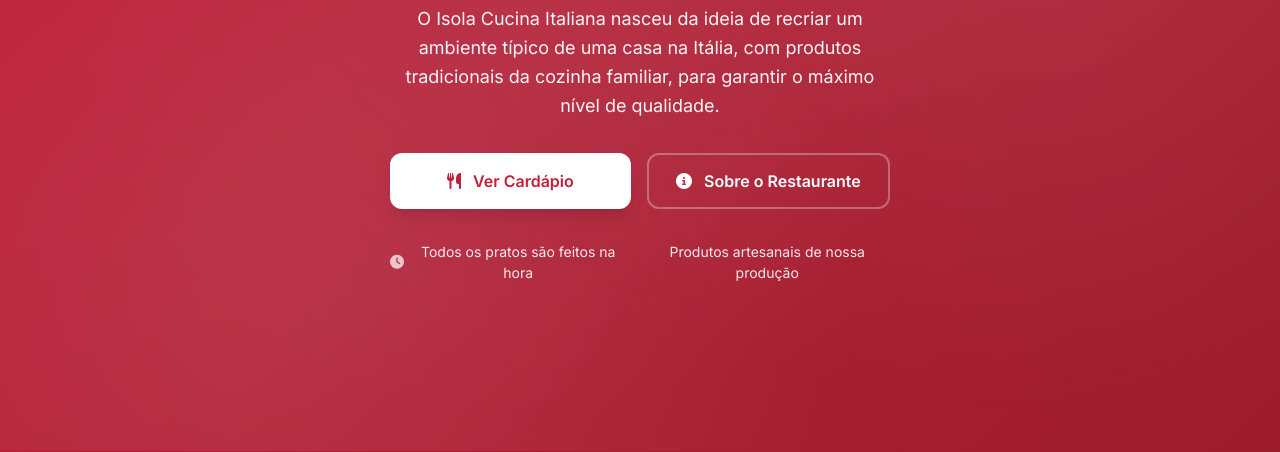
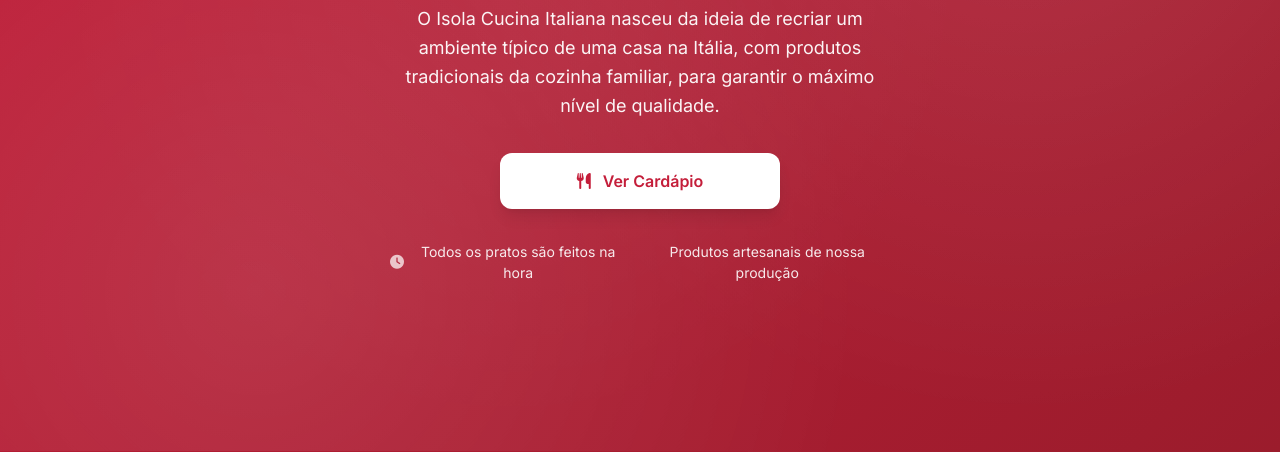
Before and after one commit to monrars1995/isola-cardapio-digita, a website: page index.html in a window 1280 px wide. Shown: the part 348-800 px from the top of the page. Drawn offline with nearby package versions, Linux system fonts and the light colour scheme; some icons are missing; a web font is replaced by a local one.

Commit message:
Corrigir erros no cardápio

```diff
--- a/index.html
+++ b/index.html
@@ -69,10 +69,6 @@
                 <button id="enter-menu" class="welcome-btn primary">
                     <i class="fas fa-utensils"></i>
                     Ver Cardápio
-                </button>
-                <button id="about-restaurant" class="welcome-btn secondary">
-                    <i class="fas fa-info-circle"></i>
-                    Sobre o Restaurante
                 </button>
             </div>
 
--- a/script.js
+++ b/script.js
@@ -154,7 +154,7 @@
                 { name: "I Piani Nuraghe Majore Sella & Mosca", description: "100% Vermentino - Sardegna, Itália", price: "R$115" },
                 { name: "Falanghina Beneventano Black Label IGP", description: "100% Falanghina - Itália", price: "R$105" }
             ],
-            "Vinhos Rosés": [
+            "Vinhos Roses": [
                 { name: "Alghero Rosato Sella & Mosca", description: "100% Sangiovese - Sardegna, Itália", price: "R$120" },
                 { name: "Vivia Susumaniello Salento IGP", description: "100% Susumaniello - Puglia, Itália", price: "R$105" }
             ],
@@ -215,12 +215,6 @@
         menuApp.classList.add('hidden');
         document.body.style.paddingTop = '0';
         clearSearch();
-    };
-
-    const showAbout = () => {
-        // For now, just show the menu - this function is a point of extension for future implementations
-        // Could be expanded to show an about modal or navigate to a dedicated section
-        showMenu();
     };
 
     // Utility functions
@@ -762,7 +756,6 @@
     const bindEventListeners = () => {
         // Welcome screen buttons
         enterMenuBtn.addEventListener('click', showMenu);
-        aboutRestaurantBtn.addEventListener('click', showAbout);
         backToWelcomeBtn.addEventListener('click', showWelcome);
 
         // Search functionality
```
